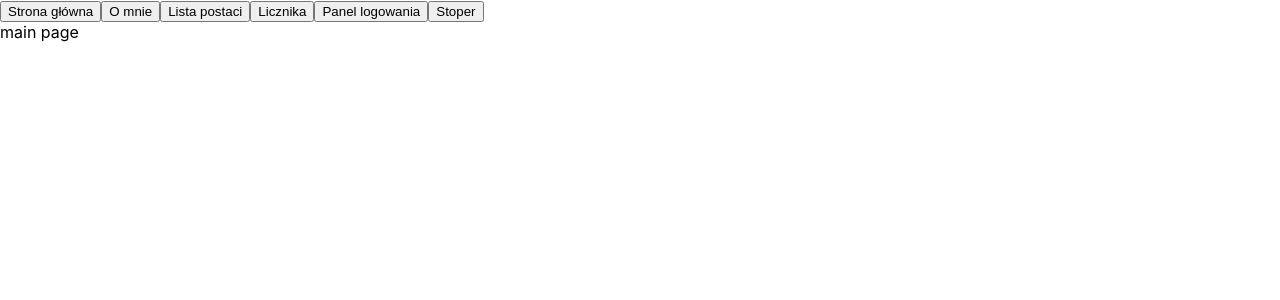
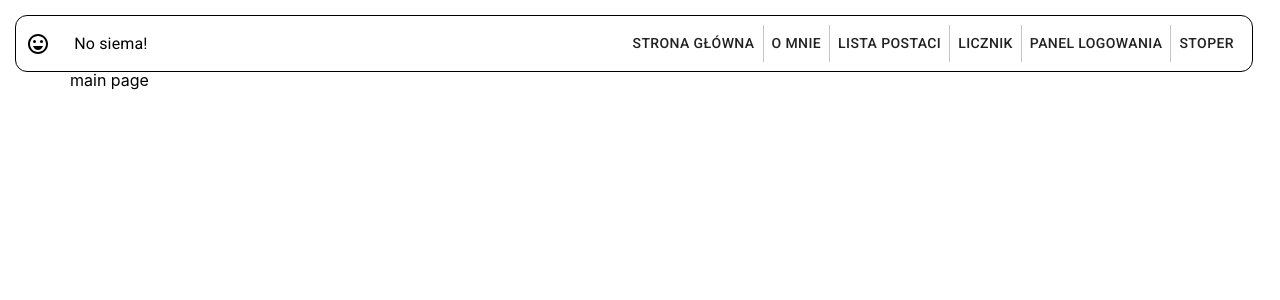
Before and after one commit to MaciekBSZ/react-project-DA, a React (Create React App) app: page / in a window 1280 px wide. Shown: the top 300 px of the page. Built offline with nearby package versions, Linux system fonts and the light colour scheme; the HTML template or start-up script is replaced by a standard one.

Commit message:
finished NavBar component

```diff
--- a/package.json
+++ b/package.json
@@ -3,6 +3,8 @@
   "version": "0.1.0",
   "private": true,
   "dependencies": {
+    "@material-ui/core": "^4.12.3",
+    "@material-ui/icons": "^4.11.2",
     "@testing-library/jest-dom": "^5.14.1",
     "@testing-library/react": "^11.2.7",
     "@testing-library/user-event": "^12.8.3",
--- a/public/index.html
+++ b/public/index.html
@@ -1,14 +1,11 @@
 <!DOCTYPE html>
-<html lang="en">
+<html lang="pl">
 	<head>
 		<meta charset="utf-8" />
 		<link rel="icon" href="%PUBLIC_URL%/favicon.ico" />
 		<meta name="viewport" content="width=device-width, initial-scale=1" />
 		<meta name="theme-color" content="#000000" />
-    <meta
-      name="description"
-      content="Web site created using create-react-app"
-    />
+		<meta name="description" content="Web site created using create-react-app" />
 		<link rel="apple-touch-icon" href="%PUBLIC_URL%/logo192.png" />
 		<!--
       manifest.json provides metadata used when your web app is installed on a
@@ -24,7 +21,8 @@
       work correctly both with client-side routing and a non-root public URL.
       Learn how to configure a non-root public URL by running `npm run build`.
     -->
-    <title>React App</title>
+		<title>Projekcik React</title>
+		<link rel="stylesheet" href="https://fonts.googleapis.com/css?family=Roboto:300,400,500,700&display=swap" />
 	</head>
 	<body>
 		<noscript>You need to enable JavaScript to run this app.</noscript>
--- a/src/App.js
+++ b/src/App.js
@@ -12,6 +12,7 @@ import ErrorPage from './pages/ErrorPage'
 const App = () => (
 	<>
 		<NavBar />
+		<div style={{ padding: '70px' }}>
 			<Switch>
 				<Route exact path='/'>
 					<MainPage />
@@ -35,6 +36,7 @@ const App = () => (
 					<ErrorPage />
 				</Route>
 			</Switch>
+		</div>
 	</>
 )
 
--- a/src/components/NavBar.jsx
+++ b/src/components/NavBar.jsx
@@ -1,17 +1,37 @@
 import React from 'react'
 import { useHistory } from 'react-router-dom'
+import Button from '@material-ui/core/Button'
+import { Box, ButtonGroup, Typography } from '@material-ui/core'
+import { SentimentVerySatisfied } from '@material-ui/icons'
 
 const NavBar = () => {
 	const history = useHistory()
 	return (
-		<>
-			<button onClick={() => history.push('/')}>Strona główna</button>
-			<button onClick={() => history.push('/aboutme')}>O mnie</button>
-			<button onClick={() => history.push('/charlist')}>Lista postaci</button>
-			<button onClick={() => history.push('/clicker')}>Licznika</button>
-			<button onClick={() => history.push('/loginpage')}>Panel logowania</button>
-			<button onClick={() => history.push('/stopwatch')}>Stoper</button>
-		</>
+		<Box
+			display='flex'
+			flexDirection='row'
+			justifyContent='space-between'
+			alignItems='center'
+			margin='15px'
+			position='fixed'
+			width='95%'
+			height='35px'
+			border='1px solid black'
+			borderRadius='12px'
+			padding='10px'>
+			<Box display='flex' alignItems='center' width='10%' justifyContent='space-between'>
+				<SentimentVerySatisfied />
+				<Typography>No siema!</Typography>
+			</Box>
+			<ButtonGroup marginRight='15px' variant='text'>
+				<Button onClick={() => history.push('/')}>Strona główna</Button>
+				<Button onClick={() => history.push('/aboutme')}>O mnie</Button>
+				<Button onClick={() => history.push('/charlist')}>Lista postaci</Button>
+				<Button onClick={() => history.push('/clicker')}>Licznik</Button>
+				<Button onClick={() => history.push('/loginpage')}>Panel logowania</Button>
+				<Button onClick={() => history.push('/stopwatch')}>Stoper</Button>
+			</ButtonGroup>
+		</Box>
 	)
 }
 
--- a/src/index.css
+++ b/src/index.css
@@ -1,13 +1,11 @@
 body {
-  margin: 0;
-  font-family: -apple-system, BlinkMacSystemFont, 'Segoe UI', 'Roboto', 'Oxygen',
-    'Ubuntu', 'Cantarell', 'Fira Sans', 'Droid Sans', 'Helvetica Neue',
-    sans-serif;
-  -webkit-font-smoothing: antialiased;
-  -moz-osx-font-smoothing: grayscale;
+	height: 200vh;
+	margin: 0;
+	font-family: -apple-system, BlinkMacSystemFont, 'Segoe UI', 'Roboto', 'Oxygen', 'Ubuntu', 'Cantarell', 'Fira Sans', 'Droid Sans', 'Helvetica Neue', sans-serif;
+	-webkit-font-smoothing: antialiased;
+	-moz-osx-font-smoothing: grayscale;
 }
 
 code {
-  font-family: source-code-pro, Menlo, Monaco, Consolas, 'Courier New',
-    monospace;
+	font-family: source-code-pro, Menlo, Monaco, Consolas, 'Courier New', monospace;
 }
```
Also changed, not shown: src/App.css (indentation only), 1 other file (tests, documents, lock files or other folders). Lines whose indentation alone changed are shown as unchanged.
